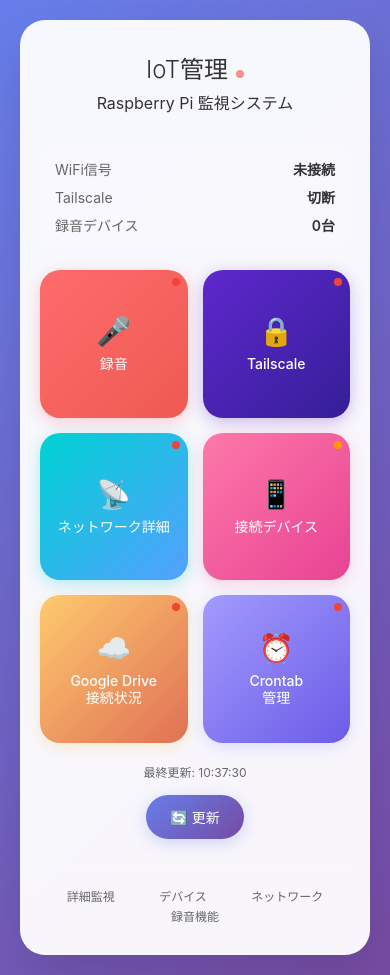
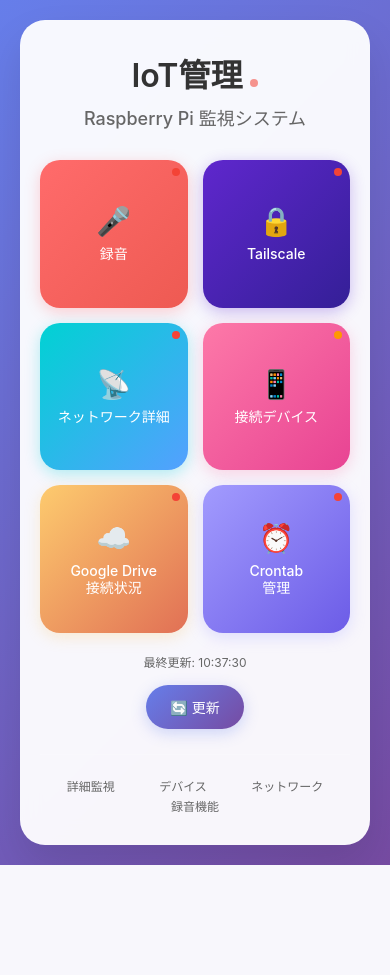
Before and after one commit to DK-com2/raspi-remote-monitoring, a Flask app: page / in a window 390 px wide. After the commit the page ends 865 px from the top, so only its background shows below. Run offline with Flask 3, Linux system fonts and the light colour scheme; data that the repository does not hold is empty.

Commit message:
ui: clean up mobile dashboard - remove status rows and enlarge title text

```diff
--- a/monitoring-system/templates/mobile_dashboard.html
+++ b/monitoring-system/templates/mobile_dashboard.html
@@ -35,10 +35,17 @@
         }
 
         .header h1 {
-            font-size: 24px;
-            font-weight: 300;
+            font-size: 32px;
+            font-weight: 600;
             color: #333;
-            margin-bottom: 5px;
+            margin-bottom: 8px;
+        }
+
+        .header p {
+            font-size: 18px;
+            font-weight: 500;
+            color: #666;
+            margin-bottom: 0;
         }
 
         .status-indicator {
@@ -185,34 +192,6 @@
             box-shadow: 0 8px 25px rgba(162, 155, 254, 0.4);
         }
 
-        .quick-status {
-            background: rgba(255, 255, 255, 0.1);
-            border-radius: 15px;
-            padding: 15px;
-            margin-bottom: 20px;
-        }
-
-        .quick-status-row {
-            display: flex;
-            justify-content: space-between;
-            align-items: center;
-            margin-bottom: 8px;
-            font-size: 14px;
-        }
-
-        .quick-status-row:last-child {
-            margin-bottom: 0;
-        }
-
-        .quick-status-label {
-            color: #666;
-        }
-
-        .quick-status-value {
-            font-weight: 600;
-            color: #333;
-        }
-
         .footer {
             text-align: center;
             margin-top: 20px;
@@ -321,22 +300,6 @@
         <div class="header">
             <h1>IoT管理<span class="status-indicator status-online" id="system-status"></span></h1>
             <p>Raspberry Pi 監視システム</p>
-        </div>
-
-        <!-- クイックステータス -->
-        <div class="quick-status">
-            <div class="quick-status-row">
-                <span class="quick-status-label">WiFi信号</span>
-                <span class="quick-status-value" id="wifi-strength">-</span>
-            </div>
-            <div class="quick-status-row">
-                <span class="quick-status-label">Tailscale</span>
-                <span class="quick-status-value" id="tailscale-status">-</span>
-            </div>
-            <div class="quick-status-row">
-                <span class="quick-status-label">録音デバイス</span>
-                <span class="quick-status-value" id="audio-devices">-</span>
-            </div>
         </div>
 
         <!-- メインダッシュボード -->
@@ -494,19 +457,6 @@
             }
 
             updateNetworkUI(data) {
-                // WiFi信号強度
-                const wifiStrength = data.signal_strength_percent || 0;
-                document.getElementById('wifi-strength').textContent =
-                    wifiStrength > 0 ? `${wifiStrength}%` : '未接続';
-
-                // Tailscale状態
-                const tailscaleStatus = data.tailscale_status === 'connected' ? '接続中' : '切断';
-                document.getElementById('tailscale-status').textContent = tailscaleStatus;
-
-                // オーディオデバイス数
-                const deviceCount = data.connected_devices ? data.connected_devices.length : 0;
-                document.getElementById('audio-devices').textContent = `${deviceCount}台`;
-
                 // カードステータス更新
                 this.updateCardStatus('network-card-status', data.connection_status === 'connected');
                 this.updateCardStatus('tailscale-card-status', data.tailscale_status === 'connected');
```
